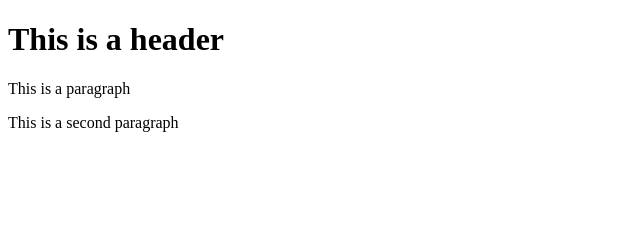
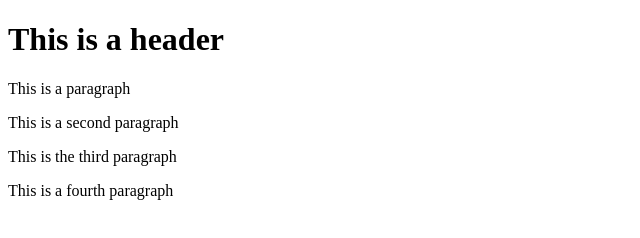
Before and after one commit to kunalinfo/git-test, a website: page index.html in a window 1280 px wide. Shown: the whole page, without its empty margins (0-640 px from the left). Drawn offline with Linux system fonts and the light colour scheme.

Commit message:
fourth commit

```diff
--- a/index.html
+++ b/index.html
@@ -5,5 +5,7 @@
         <h1>This is a header</h1>
         <p>This is a paragraph</p>
         <p>This is a second paragraph</p>
+        <p>This is the third paragraph</p>
+        <p>This is a fourth paragraph</p>
     </body>
 </html>
```
Also changed, not shown: package.json (added, +24 -0 lines), 2 other files.
